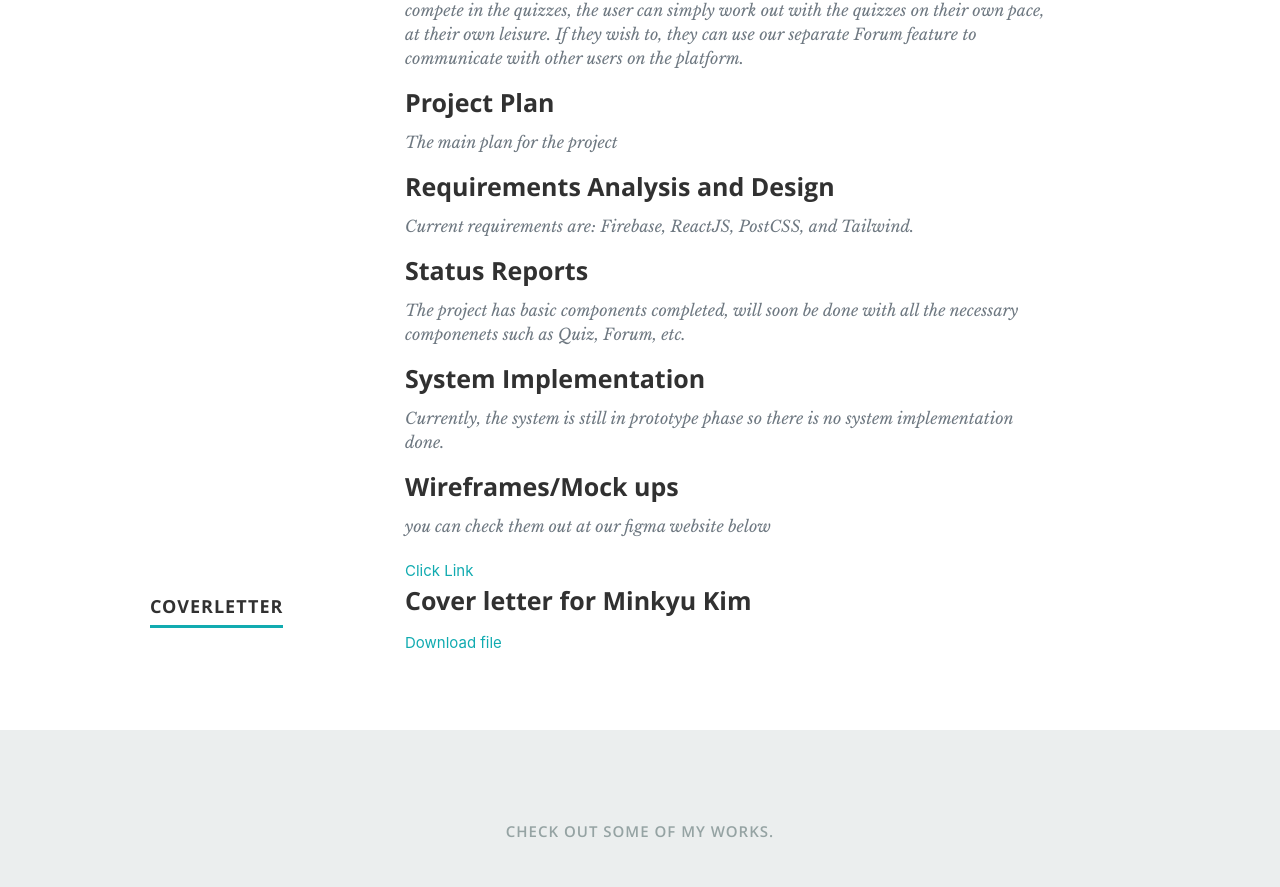
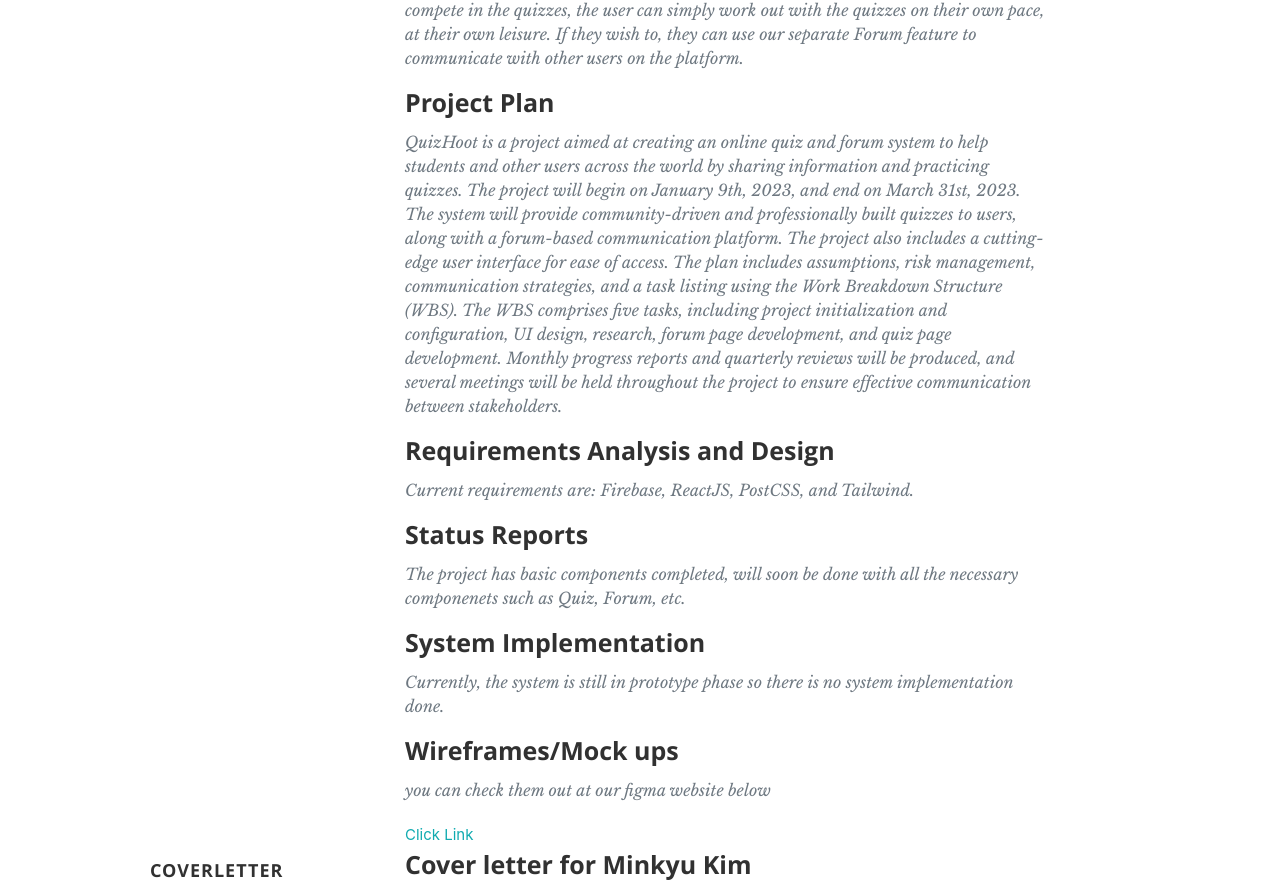
Before and after one commit to DerpyTheSpy/Minkyu_K_W23Portfolio, a React (Create React App) app: page / in a window 1280 px wide. Shown: the part 2771-3658 px from the top of the page. Built offline with nearby package versions, Linux system fonts and the light colour scheme.

Commit message:
asdsadasdasdsadsadasdsadasdasdsadsadsadsadsad

```diff
--- a/src/resumeData.js
+++ b/src/resumeData.js
@@ -51,7 +51,7 @@ let resumeData = {
       },
       {
         "name":"Project Plan",
-        "description":"The main plan for the project "
+        "description":"QuizHoot is a project aimed at creating an online quiz and forum system to help students and other users across the world by sharing information and practicing quizzes. The project will begin on January 9th, 2023, and end on March 31st, 2023. The system will provide community-driven and professionally built quizzes to users, along with a forum-based communication platform. The project also includes a cutting-edge user interface for ease of access. The plan includes assumptions, risk management, communication strategies, and a task listing using the Work Breakdown Structure (WBS). The WBS comprises five tasks, including project initialization and configuration, UI design, research, forum page development, and quiz page development. Monthly progress reports and quarterly reviews will be produced, and several meetings will be held throughout the project to ensure effective communication between stakeholders."
       },
       {
         "name":"Requirements Analysis and Design ",
```
Also changed, not shown: public/images/portfolio/project4.png.
